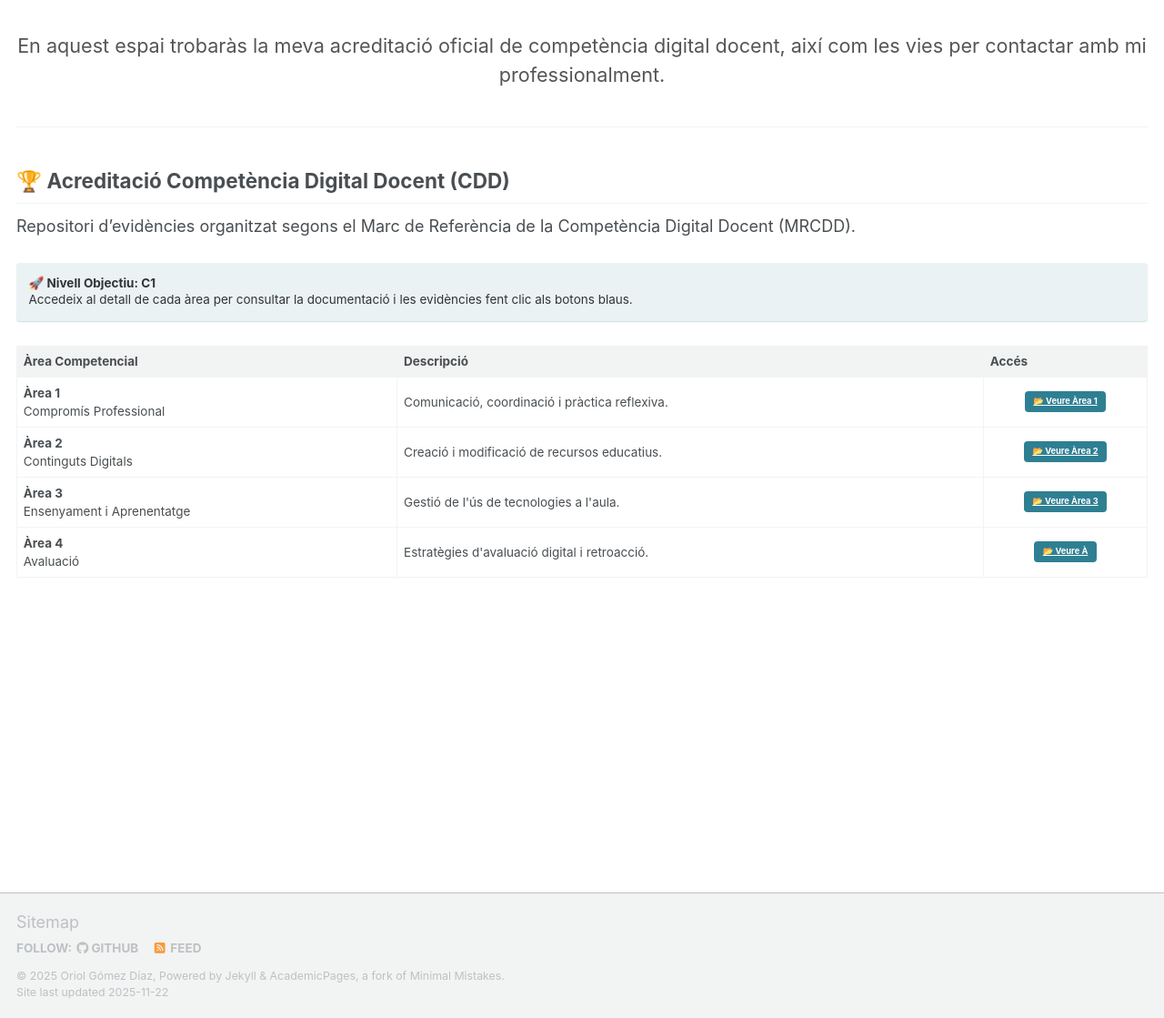
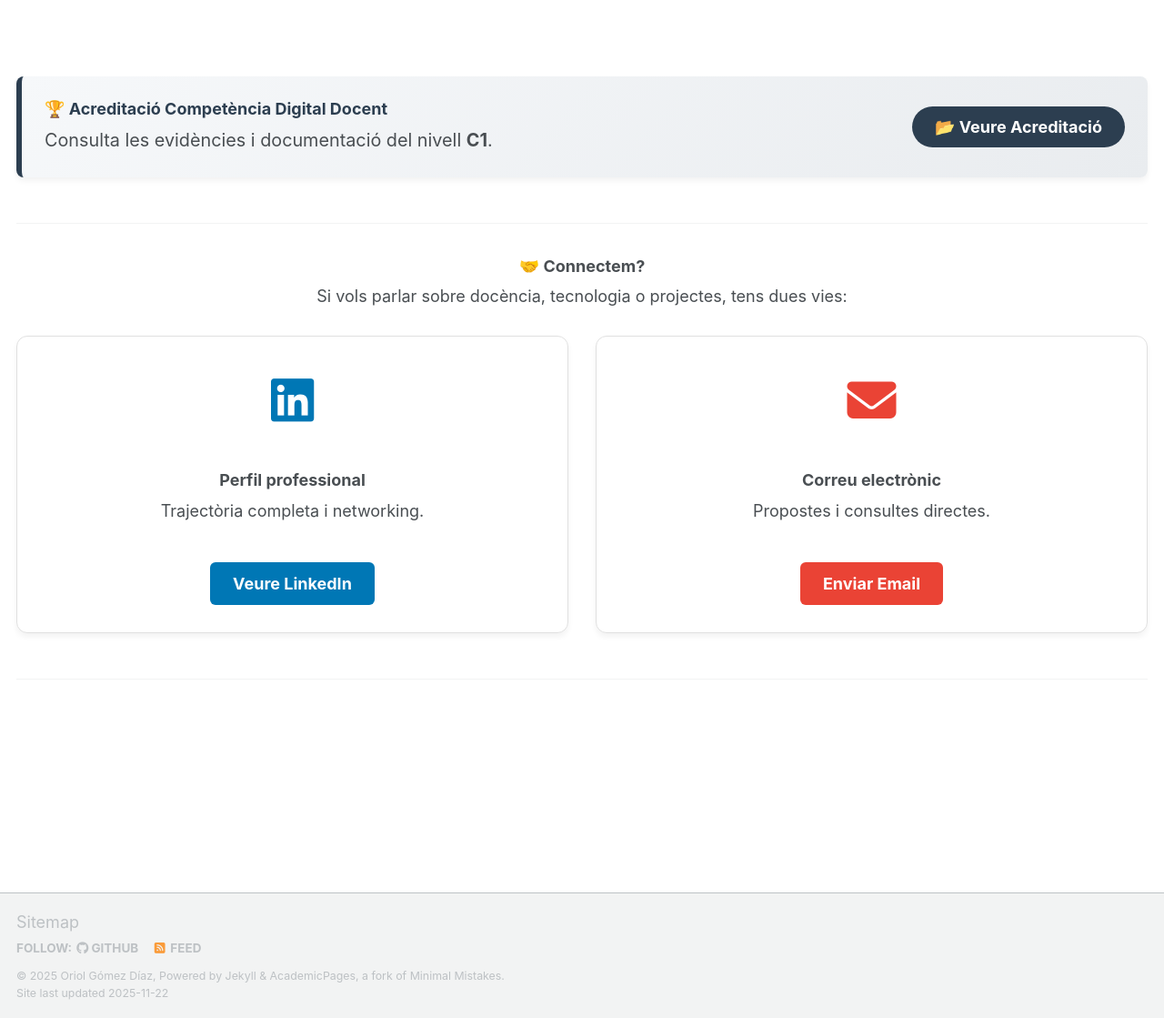
Before and after one commit to oriolgomezdiaz/oriolgomezdiaz.github.io, a Jekyll site: the page built from _pages/Altres/contacte.md, in a window 1280 px wide and 1358 px high. Shown: the part 239-1358 px from the top of the window at 91% size. Built offline with Jekyll 4.4.1, drawn with Linux system fonts in a browser that asks for light colours; a script that is not in the unit is left out; some of the changed text lies outside the part shown.

Commit message:
nova contacte

```diff
--- a/_pages/Altres/contacte.md
+++ b/_pages/Altres/contacte.md
@@ -4,34 +4,45 @@ permalink: /contacte/
 layout: splash
 author_profile: false
 header:
-  overlay_image: "https://images.unsplash.com/photo-1516321318423-f06f85e504b3?ixlib=rb-1.2.1&auto=format&fit=crop&w=1920&q=80"
+  overlay_image: "https://images.unsplash.com/photo-1423666639041-f56000c27a9a?ixlib=rb-1.2.1&auto=format&fit=crop&w=1920&q=80"
   overlay_filter: 0.5
-  caption: "Competència i Connexió"
+  caption: "Parlem?"
 ---
 
 <style>
-/* --- ESTILS GENERALS --- */
-.page-intro {
-  text-align: center;
-  font-size: 1.2em;
-  margin-bottom: 40px;
-  color: #555;
+/* --- BANNER CDD (Destacat) --- */
+.cdd-banner {
+  background: linear-gradient(135deg, #f6f8fa 0%, #e9ecef 100%);
+  border-left: 6px solid #2c3e50;
+  padding: 25px;
+  border-radius: 8px;
+  margin-bottom: 50px;
+  display: flex;
+  align-items: center;
+  justify-content: space-between;
+  flex-wrap: wrap;
+  box-shadow: 0 4px 6px rgba(0,0,0,0.05);
 }
 
-/* --- ESTILS PER A LA TAULA CDD --- */
-.cdd-container {
-  margin-bottom: 60px;
+.cdd-text h3 { margin-top: 0; color: #2c3e50; }
+.cdd-text p { margin-bottom: 0; font-size: 1.1em; }
+
+.cdd-btn {
+  background-color: #2c3e50;
+  color: white !important;
+  padding: 12px 25px;
+  border-radius: 50px;
+  text-decoration: none !important;
+  font-weight: bold;
+  transition: transform 0.2s;
 }
-.cdd-table-wrapper {
-  overflow-x: auto; /* Per si es veu en mòbil */
-}
+.cdd-btn:hover { transform: scale(1.05); background-color: #1a252f;}
 
-/* --- ESTILS TARGETES CONTACTE (GRID 2 Columnes) --- */
+/* --- TARGETES CONTACTE --- */
 .contact-grid {
   display: grid;
   grid-template-columns: repeat(auto-fit, minmax(300px, 1fr));
   gap: 30px;
-  margin-top: 20px;
   margin-bottom: 50px;
 }
 
@@ -43,10 +54,6 @@ header:
   text-align: center;
   transition: all 0.3s ease;
   box-shadow: 0 4px 6px rgba(0,0,0,0.05);
-  display: flex;
-  flex-direction: column;
-  align-items: center;
-  justify-content: center;
 }
 
 .contact-item:hover {
@@ -55,10 +62,9 @@ header:
   border-color: #17a2b8;
 }
 
-.contact-icon {
-  font-size: 3em;
-  margin-bottom: 15px;
-}
+.contact-icon { font-size: 3em; margin-bottom: 15px; }
+.linkedin-color { color: #0077b5; }
+.email-color { color: #ea4335; }
 
 .contact-btn {
   display: inline-block;
@@ -66,23 +72,13 @@ header:
   padding: 10px 25px;
   color: white !important;
   text-decoration: none !important;
-  border-radius: 50px;
+  border-radius: 6px;
   font-weight: bold;
-  transition: background 0.3s;
 }
+.btn-linkedin { background-color: #0077b5; }
+.btn-email { background-color: #ea4335; }
 
-/* Colors específics */
-.linkedin-color { color: #0077b5; }
-.email-color { color: #ea4335; }
-
-.btn-linkedin { background-color: #0077b5; }
-.btn-linkedin:hover { background-color: #005582; }
-
-.btn-email { background-color: #ea4335; }
-.btn-email:hover { background-color: #c23321; }
-
-
-/* --- ESTILS FORMULARI --- */
+/* --- FORMULARI --- */
 .form-section {
   background-color: #f9f9f9;
   padding: 40px;
@@ -91,74 +87,54 @@ header:
   max-width: 700px;
   margin: 0 auto;
 }
-
 .form-group { margin-bottom: 20px; }
-.form-group label { display: block; margin-bottom: 8px; font-weight: bold; color: #333; }
+.form-group label { display: block; margin-bottom: 8px; font-weight: bold; }
 .form-group input, .form-group textarea {
-  width: 100%;
-  padding: 12px;
-  border: 1px solid #ccc;
-  border-radius: 6px;
-  font-family: inherit;
-  font-size: 1em;
+  width: 100%; padding: 12px; border: 1px solid #ccc; border-radius: 6px;
 }
-
 .submit-btn {
-  background-color: #2c3e50;
-  color: white;
-  border: none;
-  padding: 15px 30px;
-  font-size: 1.1em;
-  border-radius: 6px;
-  cursor: pointer;
-  width: 100%;
-  transition: background 0.3s;
+  background-color: #17a2b8; color: white; border: none;
+  padding: 15px 30px; font-size: 1.1em; border-radius: 6px;
+  cursor: pointer; width: 100%;
 }
-.submit-btn:hover { background-color: #1a252f; }
-
+.submit-btn:hover { background-color: #138496; }
 </style>
 
-<div class="page-intro">
-  En aquest espai trobaràs la meva acreditació oficial de competència digital docent, així com les vies per contactar amb mi professionalment.
+<br>
+
+<div class="cdd-banner">
+  <div class="cdd-text">
+    <h3>🏆 Acreditació Competència Digital Docent</h3>
+    <p>Consulta les evidències i documentació del nivell <strong>C1</strong>.</p>
+  </div>
+  <div>
+    <a href="/cdd/" class="cdd-btn">📂 Veure Acreditació</a>
+  </div>
 </div>
 
 ---
 
-## 🏆 Acreditació Competència Digital Docent (CDD)
-
-Repositori d'evidències organitzat segons el Marc de Referència de la Competència Digital Docent (MRCDD).
-
-<div class="notice--info">
-  <h4>🚀 Nivell Objectiu: C1</h4>
-  <p>Accedeix al detall de cada àrea per consultar la documentació i les evidències fent clic als botons blaus.</p>
+<div style="text-align: center; margin-bottom: 30px;">
+  <h3>🤝 Connectem?</h3>
+  <p>Si vols parlar sobre docència, tecnologia o projectes, tens dues vies:</p>
 </div>
 
-<div class="cdd-table-wrapper">
-  <table>
-    <thead>
-      <tr>
-        <th>Àrea Competencial</th>
-        <th>Descripció</th>
-        <th style="width: 180px;">Accés</th>
-      </tr>
-    </thead>
-    <tbody>
-      <tr>
-        <td><strong>Àrea 1</strong><br>Compromís Professional</td>
-        <td>Comunicació, coordinació i pràctica reflexiva.</td>
-        <td style="text-align: center;"><a href="/cdd/area1/" class="btn btn--info btn--small">📂 Veure Àrea 1</a></td>
-      </tr>
-      <tr>
-        <td><strong>Àrea 2</strong><br>Continguts Digitals</td>
-        <td>Creació i modificació de recursos educatius.</td>
-        <td style="text-align: center;"><a href="/cdd/area2/" class="btn btn--info btn--small">📂 Veure Àrea 2</a></td>
-      </tr>
-      <tr>
-        <td><strong>Àrea 3</strong><br>Ensenyament i Aprenentatge</td>
-        <td>Gestió de l'ús de tecnologies a l'aula.</td>
-        <td style="text-align: center;"><a href="/cdd/area3/" class="btn btn--info btn--small">📂 Veure Àrea 3</a></td>
-      </tr>
-      <tr>
-        <td><strong>Àrea 4</strong><br>Avaluació</td>
-        <td>Estratègies d'avaluació digital i retroacció.</td>
-        <td style="text-align: center;"><a href="/cdd/area4/" class="btn btn--info btn--small">📂 Veure À
+<div class="contact-grid">
+
+  <div class="contact-item">
+    <div class="contact-icon linkedin-color"><i class="fab fa-linkedin"></i></div>
+    <h3>Perfil professional</h3>
+    <p>Trajectòria completa i networking.</p>
+    <a href="https://www.linkedin.com/in/oriolgomezdiaz/" target="_blank" class="contact-btn btn-linkedin">Veure LinkedIn</a>
+  </div>
+
+  <div class="contact-item">
+    <div class="contact-icon email-color"><i class="fas fa-envelope"></i></div>
+    <h3>Correu electrònic</h3>
+    <p>Propostes i consultes directes.</p>
+    <a href="mailto:oriolgomezdiaz@protonmail.com" class="contact-btn btn-email">Enviar Email</a>
+  </div>
+
+</div>
+
+---
```
